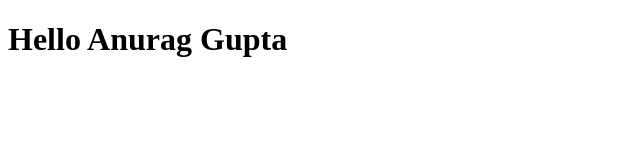
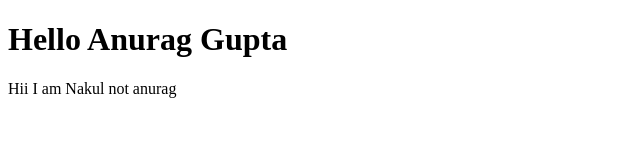
Before and after one commit to anurag-gupta1290/myProject, a plain HTML site: page index.html in a window 1280 px wide. Shown: the whole page, without its empty margins (0-640 px from the left). Drawn offline with Linux system fonts and the light colour scheme.

Commit message:
index file 1.1

```diff
--- a/index.html
+++ b/index.html
@@ -3,10 +3,10 @@
 <head>
     <meta charset="UTF-8">
     <meta name="viewport" content="width=device-width, initial-scale=1.0">
-    <title>Document</title>
+    <title> My Document</title>
 </head>
 <body>
     <h1> Hello Anurag Gupta </h1>
-
+    <p> Hii I am Nakul not anurag </p>
 </body>
 </html>
```
